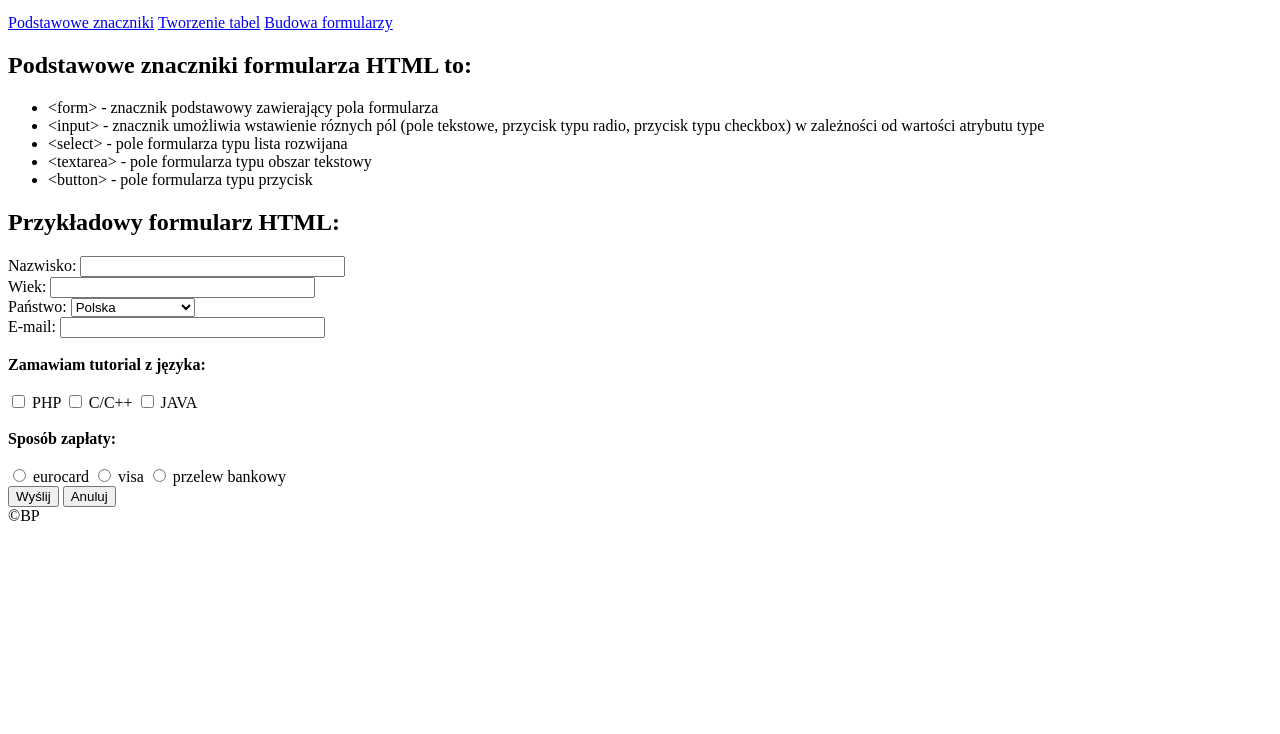
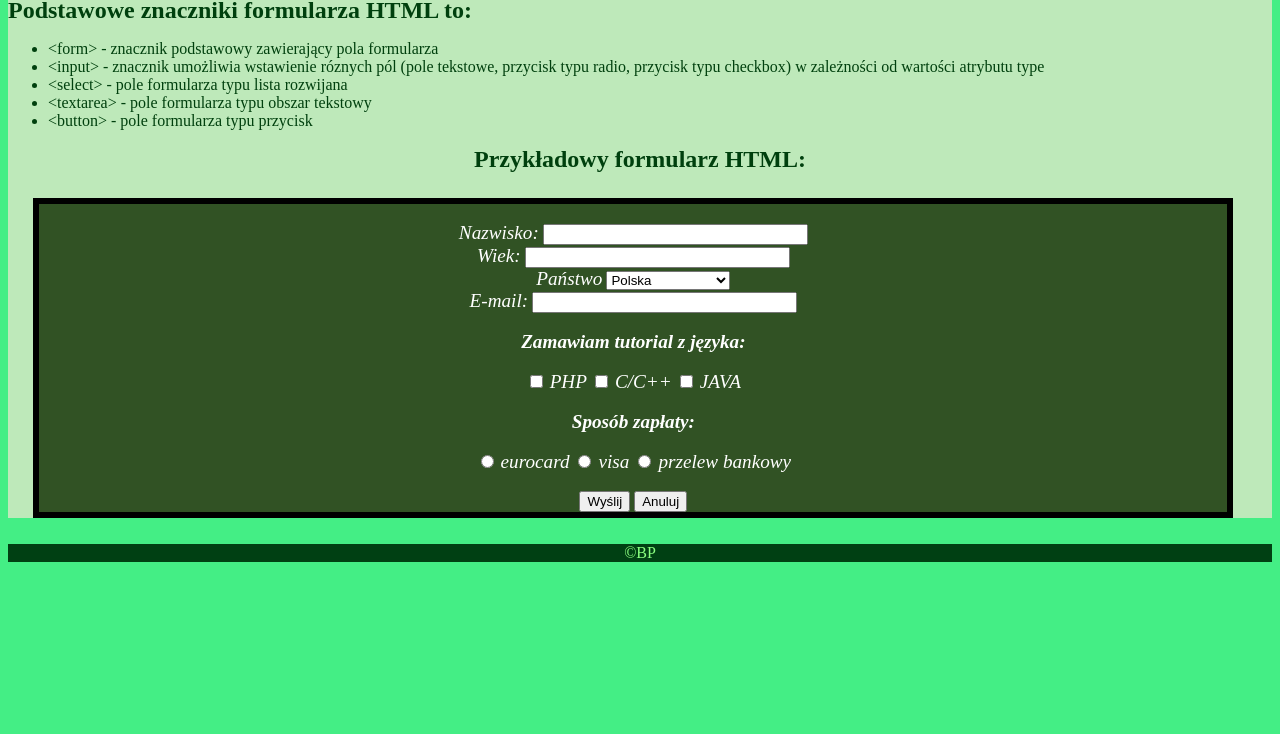
Before and after one commit to OldBeardMan/Aplikacje_Internetowe, a plain HTML site: page Lab1/formularze.html in a window 1280 px wide. Shown: the part 66-800 px from the top of the page. Drawn offline with Linux system fonts and the light colour scheme.

Commit message:
Lab2 DONE

```diff
--- /dev/null
+++ b/Lab1/CSS/formularze.css
@@ -0,0 +1,17 @@
+form{
+    text-align: center;
+    background: rgb(49, 82, 36);
+    width: 94%;
+    margin: 2%;
+    border: 5pt rgb(0, 0, 0) solid;
+}
+
+label, b{
+    color:white;
+    font-style: oblique;
+    font-size: 120%;
+}
+
+.kurs{
+    text-align: center;
+}
--- /dev/null
+++ b/Lab1/CSS/style.css
@@ -0,0 +1,24 @@
+h1, h2, h3 {
+    margin:0;
+    padding:0;
+}
+
+body {
+    background: rgb(68, 238, 133);
+    color:#00400e;
+}
+
+h1, #stopka {
+    background: #004013;
+    color: #8bff80;
+    text-align:center;
+}
+
+#menu {
+    background: #ffffff;
+    text-align: center;
+}
+
+#tresc{
+    background: #bee9ba;
+}
--- a/Lab1/formularze.html
+++ b/Lab1/formularze.html
@@ -1,6 +1,8 @@
 <!DOCTYPE html>
 <html lang="pl">
     <head>
+        <link rel="stylesheet" href="CSS/style.css" type="text/css" />
+        <link rel="stylesheet" href="CSS/formularze.css" type="text/css" />
         <meta charset="UTF-8">
         <meta name="viewport" content="width=device-width, initial-scale=1.0">
         <title> FORMULARZE</title>
@@ -8,7 +10,7 @@
     <body>
         <div id="kontener">
             <div id="baner"><h1>Szybki kurs HTML</h1></div>
-            <div id="menu"><a href="Lab1.html">Podstawowe znaczniki</a> <a href="tabele.html">Tworzenie tabel</a> <a href="formularze.html">Budowa formularzy</a></div>
+            <div id="menu"><a href="index.html">Podstawowe znaczniki</a> <a href="tabele.html">Tworzenie tabel</a> <a href="formularze.html">Budowa formularzy</a></div>
             <div id="tresc">
                 <h2>Podstawowe znaczniki formularza HTML to:</h2>
                 <ul>
@@ -18,26 +20,24 @@
                     <li>&lt;textarea&gt; - pole formularza typu obszar tekstowy</li>
                     <li>&lt;button&gt; - pole formularza typu przycisk</li>
                 </ul>
-            </div>
-            <div>
-                <h2>Przykładowy formularz HTML:</h2>
-                <form action="mailto:beatap@cs.pollub.pl" method="post">
-                    Nazwisko:   <input type="text" name="nazwisko" size="30"> <br>
-                    Wiek:       <input type="text" name="wiek" size="30"> <br>
-                    Państwo:    <select name="panstwo" id="panstwo">
+                <h2 class="kurs">Przykładowy formularz HTML:</h2>
+                <form action="mailto:beatap@cs.pollub.pl" method="post"> <br>
+                    <label>Nazwisko:</label>  <input type="text" name="nazwisko" size="30"> <br>
+                    <label>Wiek:</label>      <input type="text" name="wiek" size="30"> <br>
+                    <label>Państwo</label>    <select name="panstwo" id="panstwo">
                                     <option value="Polska">Polska</option>
                                     <option value="Kongo">Republika Kongo</option>
                                     <option value="Somalia">Somalia</option>
                                 </select> <br>
-                    E-mail:     <input type="email" name="e-mail" size="30"> <br> <br>
+                    <label>E-mail:</label>    <input type="email" name="e-mail" size="30"> <br> <br>
                     <b>Zamawiam tutorial z języka:</b> <br> <br>
-                    <input type="checkbox" name="PJP" value="PHP"> PHP
-                    <input type="checkbox" name="C" value="C"> C/C++
-                    <input type="checkbox" name="JAVA" value="JAVA"> JAVA <br> <br>
+                    <input type="checkbox" name="PJP" value="PHP"> <label>PHP</label>
+                    <input type="checkbox" name="C" value="C"> <label>C/C++</label>
+                    <input type="checkbox" name="JAVA" value="JAVA"> <label>JAVA</label> <br> <br>
                     <b>Sposób zapłaty:</b> <br> <br>
-                    <input type="radio" name="karta" value="ec"> eurocard
-                    <input type="radio" name="karta" value="vi"> visa
-                    <input type="radio" name="karta" value="pb"> przelew bankowy<br>
+                    <input type="radio" name="karta" value="ec"> <label>eurocard</label>
+                    <input type="radio" name="karta" value="vi"> <label>visa</label>
+                    <input type="radio" name="karta" value="pb"> <label>przelew bankowy</label><br><br>
                     <input type="submit" value="Wyślij">
                     <input type="reset" value="Anuluj"> <br>
                 </form>
```
Also changed, not shown: Lab1/CSS/tabele.css (added, +31 -0 lines), Lab1/index.html (renamed from Lab1/Lab1.html, +2 -1 lines), Lab1/tabele.html (+7 -5 lines), 1 other file.
